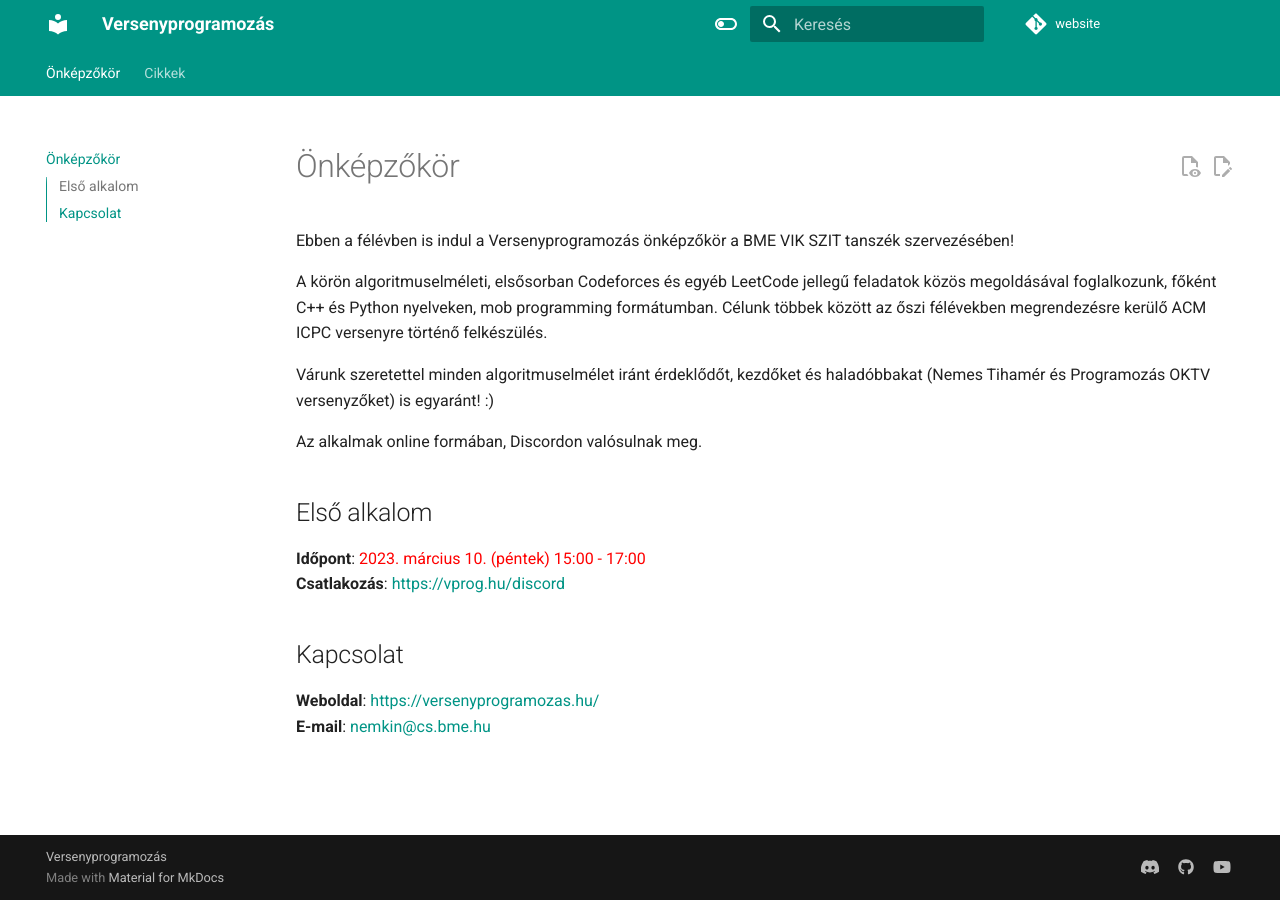
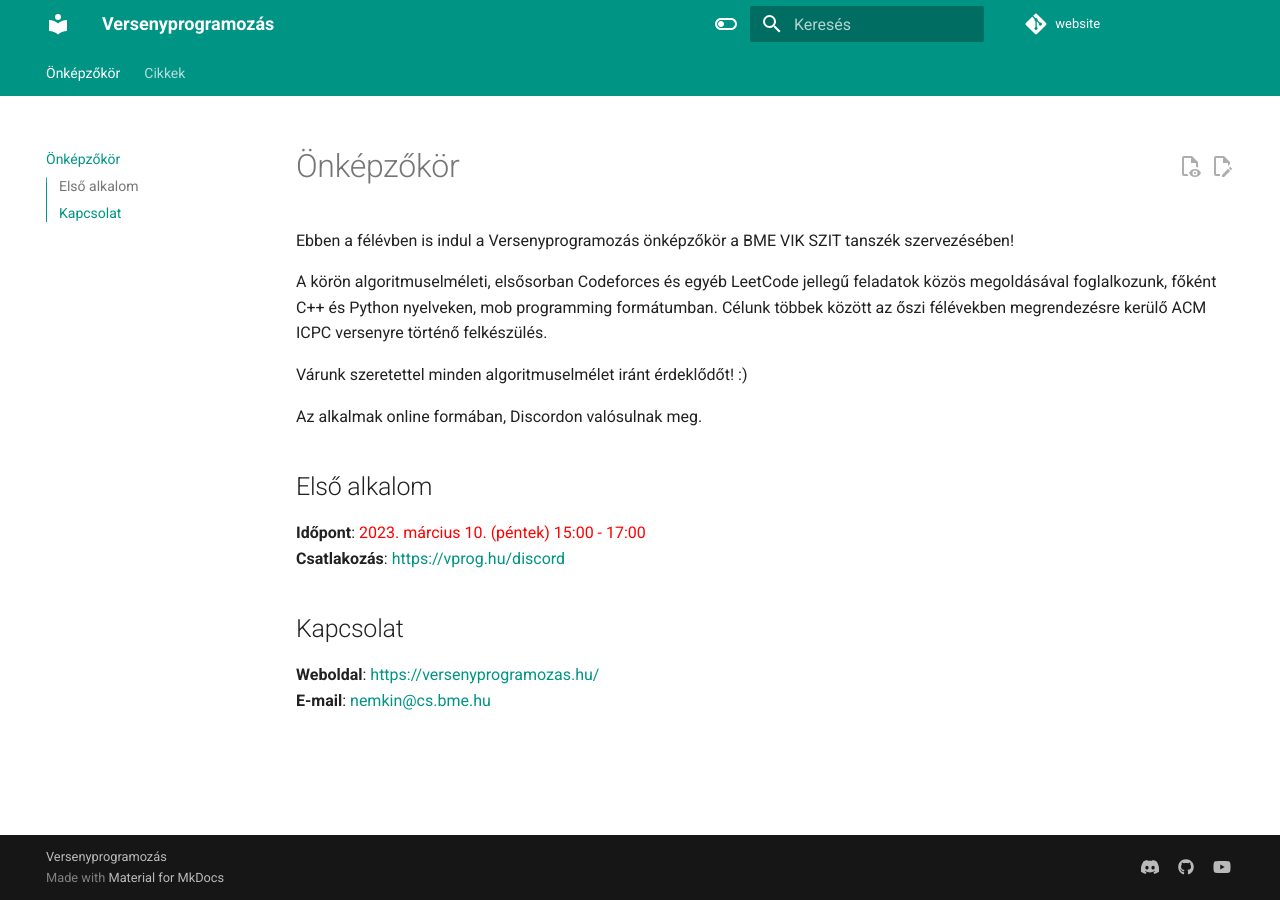
Before and after one commit to nemkin/versenyprogramozas-hu, an MkDocs documentation site: the page built from docs/index.md, in a window 1280 px wide. Built offline with MkDocs 1.6.1 and Material for MkDocs 9.7.7, drawn with Linux system fonts in a browser that asks for light colours; comment, search, counter and statistics services are not loaded.

Commit message:
Update index.md

```diff
--- a/docs/index.md
+++ b/docs/index.md
@@ -4,7 +4,7 @@ Ebben a félévben is indul a Versenyprogramozás önképzőkör a BME VIK SZIT
 
 A körön algoritmuselméleti, elsősorban Codeforces és egyéb LeetCode jellegű feladatok közös megoldásával foglalkozunk, főként C++ és Python nyelveken, mob programming formátumban. Célunk többek között az őszi félévekben megrendezésre kerülő ACM ICPC versenyre történő felkészülés.
 
-Várunk szeretettel minden algoritmuselmélet iránt érdeklődőt, kezdőket és haladóbbakat (Nemes Tihamér és Programozás OKTV versenyzőket) is egyaránt! :)
+Várunk szeretettel minden algoritmuselmélet iránt érdeklődőt! :)
 
 Az alkalmak online formában, Discordon valósulnak meg.
 
```
